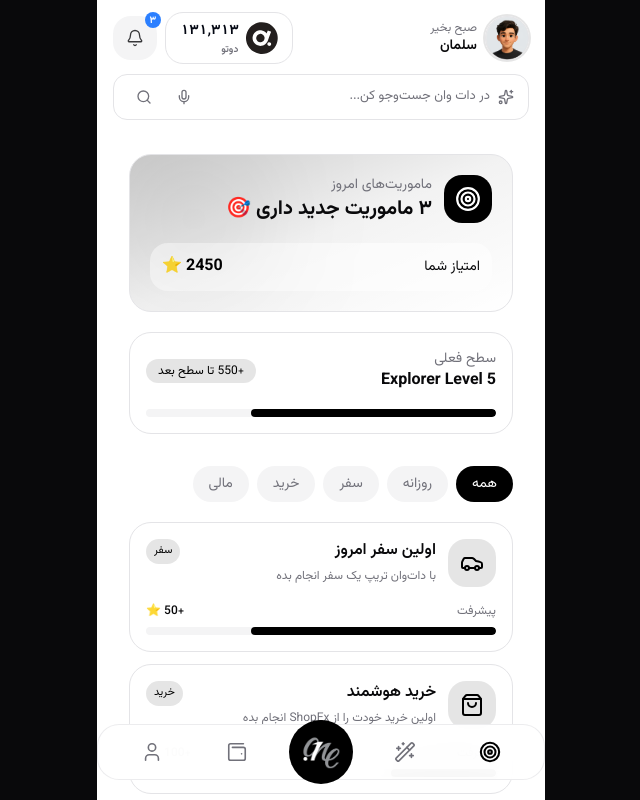
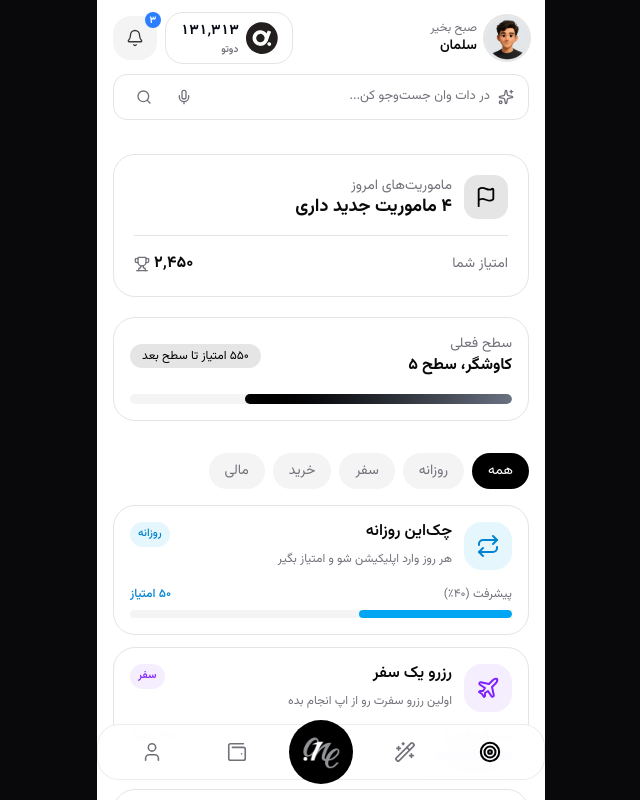
Before and after one commit to slmn-pr/super-dot, a Next.js app: page /missions in a window 1280 px wide. Shown: the top 800 px of the page, without its empty margins (319-959 px from the left). Built offline with nearby package versions, Linux system fonts and the light colour scheme.

Commit message:
Implement: Mission page implemented

```diff
--- /dev/null
+++ b/src/features/missions/_mock.ts
@@ -0,0 +1,81 @@
+import {
+  Plane,
+  ShoppingBag,
+  Wallet,
+  Repeat,
+  type LucideIcon,
+} from "lucide-react";
+
+export type MissionCategoryId =
+  | "all"
+  | "daily"
+  | "travel"
+  | "shopping"
+  | "finance";
+
+export interface MissionTab {
+  id: MissionCategoryId;
+  label: string;
+}
+
+export const MISSION_TABS: MissionTab[] = [
+  { id: "all", label: "همه" },
+  { id: "daily", label: "روزانه" },
+  { id: "travel", label: "سفر" },
+  { id: "shopping", label: "خرید" },
+  { id: "finance", label: "مالی" },
+];
+
+export interface Mission {
+  id: string;
+  title: string;
+  description: string;
+  reward: string;
+  progress: number;
+  category: Exclude<MissionCategoryId, "all">;
+  categoryLabel: string;
+  icon: LucideIcon;
+}
+
+export const MISSIONS: Mission[] = [
+  {
+    id: "daily-checkin",
+    title: "چک‌این روزانه",
+    description: "هر روز وارد اپلیکیشن شو و امتیاز بگیر",
+    reward: "۵۰ امتیاز",
+    progress: 40,
+    category: "daily",
+    categoryLabel: "روزانه",
+    icon: Repeat,
+  },
+  {
+    id: "book-trip",
+    title: "رزرو یک سفر",
+    description: "اولین رزرو سفرت رو از اپ انجام بده",
+    reward: "۳۰۰ امتیاز",
+    progress: 20,
+    category: "travel",
+    categoryLabel: "سفر",
+    icon: Plane,
+  },
+  {
+    id: "first-purchase",
+    title: "اولین خرید",
+    description: "یک خرید با استفاده از کیف‌پول انجام بده",
+    reward: "۱۵۰ امتیاز",
+    progress: 70,
+    category: "shopping",
+    categoryLabel: "خرید",
+    icon: ShoppingBag,
+  },
+  {
+    id: "add-balance",
+    title: "افزایش موجودی",
+    description: "کیف‌پولت رو برای اولین بار شارژ کن",
+    reward: "۱۰۰ امتیاز",
+    progress: 90,
+    category: "finance",
+    categoryLabel: "مالی",
+    icon: Wallet,
+  },
+];
--- a/src/features/missions/components/mission-card.tsx
+++ b/src/features/missions/components/mission-card.tsx
@@ -1,12 +1,16 @@
 import { LucideIcon } from "lucide-react";
+import { MISSION_CATEGORY_STYLES } from "../consts";
+import type { Mission } from "../_mock";
+import { cn } from "@/lib/utils";
 
-interface Props {
+interface MissionCardProps {
   title: string;
   description: string;
   reward: string;
   progress: number;
   icon: LucideIcon;
-  category: string;
+  category: Mission["category"];
+  categoryLabel: string;
 }
 
 export function MissionCard({
@@ -16,104 +20,64 @@ export function MissionCard({
   progress,
   icon: Icon,
   category,
-}: Props) {
+  categoryLabel,
+}: MissionCardProps) {
+  const style = MISSION_CATEGORY_STYLES[category];
+
   return (
-    <div
-      className="
-rounded-3xl
-border
-bg-card
-p-4
-"
-    >
-      <div
-        className="
-flex
-gap-3
-"
-      >
+    <div className="rounded-3xl border bg-card p-4 transition-shadow hover:shadow-sm">
+      <div className="flex gap-3">
         <div
-          className="
-flex
-size-12
-items-center
-justify-center
-rounded-2xl
-bg-primary/10
-text-primary
-"
+          className={cn(
+            "flex size-12 shrink-0 items-center justify-center rounded-2xl",
+            style.iconBg,
+            style.iconText,
+          )}
         >
-          <Icon size={24} />
+          <Icon size={24} aria-hidden="true" />
         </div>
 
-        <div className="flex-1">
-          <div
-            className="
-flex
-items-start
-justify-between
-gap-2
-"
-          >
-            <h3 className="font-semibold">{title}</h3>
+        <div className="min-w-0 flex-1">
+          <div className="flex items-start justify-between gap-2">
+            <h3 className="font-semibold leading-tight">{title}</h3>
 
             <span
-              className="
-rounded-full
-bg-primary/10
-px-2
-py-1
-text-[11px]
-text-primary
-"
+              className={cn(
+                "shrink-0 rounded-full px-2 py-1 text-[11px] font-medium",
+                style.badgeBg,
+                style.badgeText,
+              )}
             >
-              {category}
+              {categoryLabel}
             </span>
           </div>
 
-          <p
-            className="
-mt-1
-text-xs
-text-muted-foreground
-"
-          >
-            {description}
-          </p>
+          <p className="mt-1 text-xs text-muted-foreground">{description}</p>
         </div>
       </div>
 
       <div className="mt-4">
-        <div
-          className="
-mb-2
-flex
-justify-between
-text-xs
-"
-        >
-          <span className="text-muted-foreground">پیشرفت</span>
-
-          <span className="font-medium">{reward}</span>
+        <div className="mb-2 flex items-center justify-between text-xs">
+          <span className="text-muted-foreground">
+            پیشرفت ({progress.toLocaleString("fa-IR")}٪)
+          </span>
+          <span className={cn("font-medium", style.badgeText)}>{reward}</span>
         </div>
 
         <div
-          className="
-h-2
-rounded-full
-bg-muted
-overflow-hidden
-"
+          role="progressbar"
+          aria-label={`پیشرفت ماموریت ${title}`}
+          aria-valuenow={progress}
+          aria-valuemin={0}
+          aria-valuemax={100}
+          className="h-2 overflow-hidden rounded-full bg-muted"
         >
           <div
-            className="
-h-full
-rounded-full
-bg-primary
-"
-            style={{
-              width: `${progress}%`,
-            }}
+            className={cn(
+              "h-full rounded-full transition-all",
+              style.progressBar,
+            )}
+            style={{ width: `${progress}%` }}
           />
         </div>
       </div>
--- a/src/features/missions/components/mission-header.tsx
+++ b/src/features/missions/components/mission-header.tsx
@@ -1,82 +1,43 @@
-import { Target, Sparkles } from "lucide-react";
+import { Flag, Trophy } from "lucide-react";
 
-export function MissionHeader() {
+interface MissionHeaderProps {
+  newMissionsCount: number;
+  points: number;
+}
+
+export function MissionHeader({
+  newMissionsCount,
+  points,
+}: MissionHeaderProps) {
   return (
-    <section
-      className="
-relative
-overflow-hidden
-rounded-3xl
-border
-bg-gradient-to-br
-from-primary/20
-via-primary/5
-to-transparent
-p-5
-"
-    >
-      <div
-        className="
-absolute
-left-0
-top-0
-size-32
-rounded-full
-bg-primary/10
-blur-3xl
-"
-      />
-
-      <div
-        className="
-relative
-flex
-items-center
-gap-3
-"
-      >
-        <div
-          className="
-flex
-size-12
-items-center
-justify-center
-rounded-2xl
-bg-primary
-text-primary-foreground
-"
-        >
-          <Target size={26} />
+    <section className="rounded-3xl border bg-card p-5">
+      <div className="flex items-center gap-3">
+        <div className="flex size-11 shrink-0 items-center justify-center rounded-xl bg-primary/10 text-primary">
+          <Flag size={22} strokeWidth={2} aria-hidden="true" />
         </div>
 
-        <div>
+        <div className="min-w-0">
           <p className="text-sm text-muted-foreground">ماموریت‌های امروز</p>
-
-          <h1
-            className="
-text-xl
-font-bold
-"
-          >
-            ۳ ماموریت جدید داری 🎯
+          <h1 className="text-lg font-bold leading-tight">
+            {newMissionsCount?.toLocaleString("fa-IR")} ماموریت جدید داری
           </h1>
         </div>
       </div>
 
-      <div
-        className="
-mt-5
-flex
-items-center
-justify-between
-rounded-2xl
-bg-background/60
-p-3
-"
-      >
-        <span className="text-sm">امتیاز شما</span>
+      <div className="mt-4 flex items-center justify-between border-t pt-4">
+        <span className="text-sm text-muted-foreground">امتیاز شما</span>
 
-        <strong className="text-primary">2450 ⭐</strong>
+        <div className="flex items-center gap-1">
+          <strong className="text-base font-bold">
+            {points?.toLocaleString("fa-IR")}
+          </strong>
+
+          <Trophy
+            size={16}
+            className="text-muted-foreground"
+            aria-hidden="true"
+          />
+        </div>
       </div>
     </section>
   );
--- /dev/null
+++ b/src/features/missions/components/mission-list.tsx
@@ -0,0 +1,43 @@
+"use client";
+
+import { useState } from "react";
+import { MissionTabs } from "./mission-tabs";
+import { MissionCard } from "./mission-card";
+import { MissionCategoryId, MISSIONS } from "../_mock";
+
+export function MissionsList() {
+  const [activeCategory, setActiveCategory] =
+    useState<MissionCategoryId>("all");
+
+  const filteredMissions =
+    activeCategory === "all"
+      ? MISSIONS
+      : MISSIONS.filter((mission) => mission.category === activeCategory);
+
+  return (
+    <div className="mt-5 space-y-4">
+      <MissionTabs value={activeCategory} onValueChange={setActiveCategory} />
+
+      {filteredMissions.length === 0 ? (
+        <p className="py-8 text-center text-sm text-muted-foreground">
+          ماموریتی در این دسته‌بندی وجود نداره
+        </p>
+      ) : (
+        <div className="space-y-3">
+          {filteredMissions.map((mission) => (
+            <MissionCard
+              key={mission.id}
+              title={mission.title}
+              description={mission.description}
+              reward={mission.reward}
+              progress={mission.progress}
+              icon={mission.icon}
+              category={mission.category} // id واقعی: "travel", "daily"...
+              categoryLabel={mission.categoryLabel} // لیبل فارسی برای نمایش
+            />
+          ))}
+        </div>
+      )}
+    </div>
+  );
+}
--- a/src/features/missions/components/mission-progress.tsx
+++ b/src/features/missions/components/mission-progress.tsx
@@ -1,57 +1,31 @@
 export function MissionProgress() {
+  const currentXp = 70;
+  const remainingPoints = 550;
+
   return (
-    <section
-      className="
-mt-5
-rounded-3xl
-border
-bg-card
-p-4
-"
-    >
-      <div
-        className="
-flex
-items-center
-justify-between
-"
-      >
+    <section className="mt-5 rounded-3xl border bg-card p-4">
+      <div className="flex items-center justify-between">
         <div>
           <p className="text-sm text-muted-foreground">سطح فعلی</p>
-
-          <h3 className="font-bold">Explorer Level 5</h3>
+          <h3 className="font-bold">کاوشگر، سطح ۵</h3>
         </div>
 
-        <span
-          className="
-rounded-full
-bg-primary/10
-px-3
-py-1
-text-xs
-text-primary
-"
-        >
-          +550 تا سطح بعد
+        <span className="rounded-full bg-primary/10 px-3 py-1 text-xs text-primary">
+          {remainingPoints.toLocaleString("fa-IR")} امتیاز تا سطح بعد
         </span>
       </div>
 
       <div
-        className="
-mt-4
-h-2
-overflow-hidden
-rounded-full
-bg-muted
-"
+        role="progressbar"
+        aria-label="پیشرفت تا سطح بعد"
+        aria-valuenow={currentXp}
+        aria-valuemin={0}
+        aria-valuemax={100}
+        className="mt-4 h-2.5 overflow-hidden rounded-full bg-muted"
       >
         <div
-          className="
-h-full
-w-[70%]
-rounded-full
-bg-primary
-"
+          className="h-full rounded-full bg-gradient-to-l from-gray-500 to-primary transition-all"
+          style={{ width: `${currentXp}%` }}
         />
       </div>
     </section>
--- a/src/features/missions/components/mission-tabs.tsx
+++ b/src/features/missions/components/mission-tabs.tsx
@@ -1,31 +1,38 @@
 "use client";
 
 import { cn } from "@/lib/utils";
+import { MISSION_TABS, MissionCategoryId } from "../_mock";
 
-const tabs = ["همه", "روزانه", "سفر", "خرید", "مالی"];
+interface MissionTabsProps {
+  value: MissionCategoryId;
+  onValueChange: (id: MissionCategoryId) => void;
+}
 
-export function MissionTabs() {
+export function MissionTabs({ value, onValueChange }: MissionTabsProps) {
   return (
-    <div
-      className="
-flex
-gap-2
-overflow-x-auto
-"
-    >
-      {tabs.map((tab, index) => (
+    <div role="tablist" className="flex gap-2 overflow-x-auto">
+      {MISSION_TABS.map((tab) => {
+        const isActive = tab.id === value;
+
+        return (
           <button
-          key={tab}
+            key={tab.id}
+            type="button"
+            role="tab"
+            aria-selected={isActive}
+            onClick={() => onValueChange(tab.id)}
             className={cn(
               "rounded-full px-4 py-2 text-sm whitespace-nowrap transition",
-            index === 0
+              "focus-visible:outline-none focus-visible:ring-2 focus-visible:ring-ring focus-visible:ring-offset-2",
+              isActive
                 ? "bg-primary text-primary-foreground"
-              : "bg-muted text-muted-foreground",
+                : "bg-muted text-muted-foreground hover:bg-muted/70",
             )}
           >
-          {tab}
+            {tab.label}
           </button>
-      ))}
+        );
+      })}
     </div>
   );
 }
--- /dev/null
+++ b/src/features/missions/consts.ts
@@ -0,0 +1,42 @@
+import type { Mission } from "./_mock";
+
+type MissionCategory = Mission["category"];
+
+interface CategoryStyle {
+  iconBg: string;
+  iconText: string;
+  badgeBg: string;
+  badgeText: string;
+  progressBar: string;
+}
+
+export const MISSION_CATEGORY_STYLES: Record<MissionCategory, CategoryStyle> = {
+  daily: {
+    iconBg: "bg-sky-500/10",
+    iconText: "text-sky-600 dark:text-sky-400",
+    badgeBg: "bg-sky-500/10",
+    badgeText: "text-sky-600 dark:text-sky-400",
+    progressBar: "bg-sky-500",
+  },
+  travel: {
+    iconBg: "bg-violet-500/10",
+    iconText: "text-violet-600 dark:text-violet-400",
+    badgeBg: "bg-violet-500/10",
+    badgeText: "text-violet-600 dark:text-violet-400",
+    progressBar: "bg-violet-500",
+  },
+  shopping: {
+    iconBg: "bg-pink-500/10",
+    iconText: "text-pink-600 dark:text-pink-400",
+    badgeBg: "bg-pink-500/10",
+    badgeText: "text-pink-600 dark:text-pink-400",
+    progressBar: "bg-pink-500",
+  },
+  finance: {
+    iconBg: "bg-emerald-500/10",
+    iconText: "text-emerald-600 dark:text-emerald-400",
+    badgeBg: "bg-emerald-500/10",
+    badgeText: "text-emerald-600 dark:text-emerald-400",
+    progressBar: "bg-emerald-500",
+  },
+};
--- a/src/features/missions/missions-page.tsx
+++ b/src/features/missions/missions-page.tsx
@@ -5,6 +5,9 @@ import { MissionHeader } from "./components/mission-header";
 import { MissionProgress } from "./components/mission-progress";
 import { MissionTabs } from "./components/mission-tabs";
 import { MissionCard } from "./components/mission-card";
+import { MissionsList } from "./components/mission-list";
+import { useState } from "react";
+import { MISSIONS } from "./_mock";
 
 const missions = [
   {
@@ -39,31 +42,22 @@ const missions = [
 ];
 
 export default function MissionsPage() {
+  const [selected, setSelected] = useState("");
+
   return (
-    <main
-      className="
-min-h-screen
-px-4
-pb-28
-pt-6
-"
-    >
-      <MissionHeader />
+    <main className=" min-h-screen pb-10 pt-6">
+      <MissionHeader points={2450} newMissionsCount={MISSIONS.length} />
 
       <MissionProgress />
 
       <section className="mt-8">
-        <MissionTabs />
+        {/* <MissionTabs onValueChange={setSelected} value={selected} /> */}
 
-        <div
-          className="
-mt-5
-space-y-3
-"
-        >
-          {missions.map((mission) => (
+        <div className="mt-5 space-y-3">
+          <MissionsList />
+          {/* {missions.map((mission) => (
             <MissionCard key={mission.id} {...mission} />
-          ))}
+          ))} */}
         </div>
       </section>
     </main>
```
Lines whose indentation alone changed are shown as unchanged.
